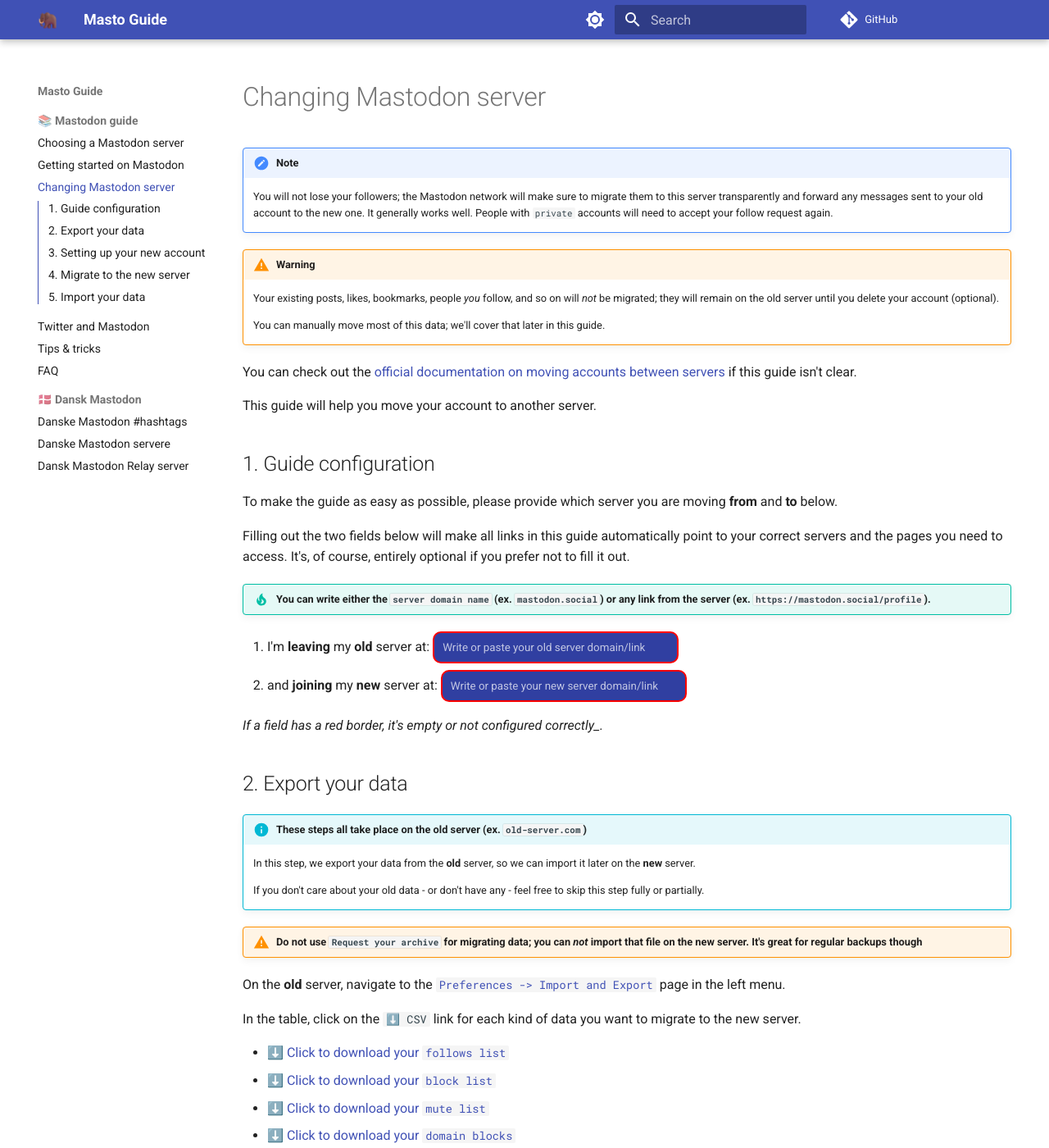
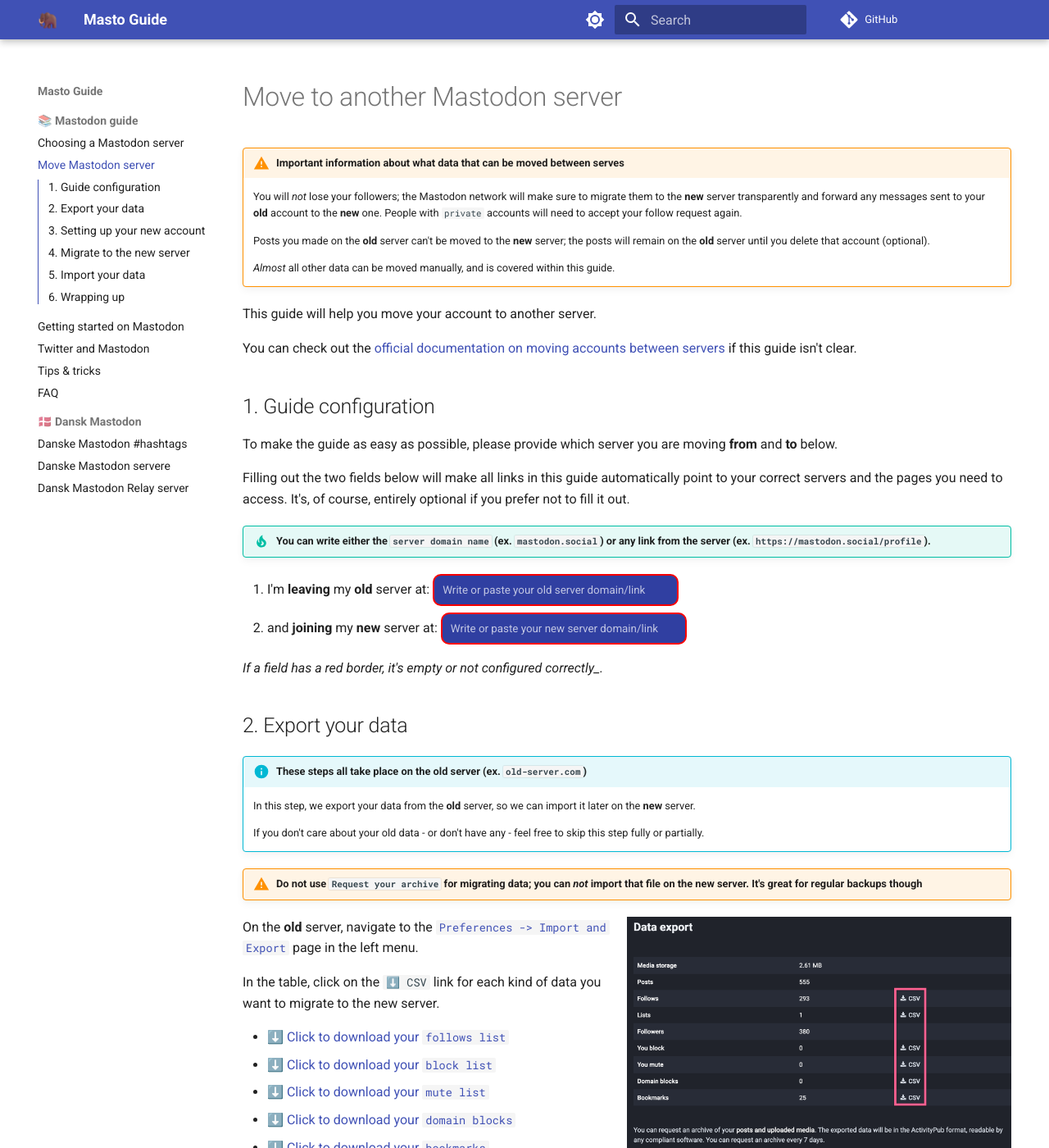
Before and after one commit to jippi/masto-guide, an MkDocs documentation site: the page built from docs/guide/move-mastodon-server.md, in a window 1280 px wide and 1400 px high. Shown: the whole window at 82% size. Built offline with MkDocs 1.6.1 and Material for MkDocs 9.7.7, drawn with Linux system fonts in a browser that asks for light colours; comment, search, counter and statistics services are not loaded; some of the changed text lies outside the part shown.

Commit message:
add images to guide
Signed-off-by: Christian Winther <jippignu@gmail.com>

```diff
--- a/docs/css/default.css
+++ b/docs/css/default.css
@@ -13,3 +13,18 @@ input.server-selector.bad {
 input.server-selector::placeholder {
     color: var(--md-primary-bg-color--light);
 }
+
+.md-typeset img[align=right] {
+    margin-bottom: 0;
+}
+.md-typeset figure {
+    display: block;
+}
+.md-typeset figcaption {
+    margin: 0;
+}
+
+figure figcaption {
+    float: right;
+    width: 50%;
+}
--- a/docs/guide/changing-server.md
+++ b/docs/guide/move-mastodon-server.md
@@ -1,18 +1,16 @@
-# Changing Mastodon server
+# Move to another Mastodon server
 
-!!! note Not all data will be migrated
+!!! warning "Important information about what data that can be moved between serves"
 
-    You will not lose your followers; the Mastodon network will make sure to migrate them to this server transparently and forward any messages sent to your old account to the new one. It generally works well. People with `private` accounts will need to accept your follow request again.
+    You will *not* lose your followers; the Mastodon network will make sure to migrate them to the **new** server transparently and forward any messages sent to your **old** account to the **new** one. People with `private` accounts will need to accept your follow request again.
 
-!!! warning
+    Posts you made on the **old** server can't be moved to the **new** server; the posts will remain on the **old** server until you delete that account (optional).
 
-    Your existing posts, likes, bookmarks, people *you* follow, and so on will *not* be migrated; they will remain on the old server until you delete your account (optional).
+    *Almost* all other data can be moved manually, and is covered within this guide.
 
-    You can manually move most of this data; we'll cover that later in this guide.
+This guide will help you move your account to another server.
 
 You can check out the [official documentation on moving accounts between servers](https://docs.joinmastodon.org/user/moving/){target="_blank"} if this guide isn't clear.
-
-This guide will help you move your account to another server.
 
 ## 1. Guide configuration
 
@@ -36,6 +34,11 @@ Filling out the two fields below will make all links in this guide automatically
     If you don't care about your old data - or don't have any - feel free to skip this step fully or partially.
 
 !!! warning "Do not use `Request your archive` for migrating data; you can *not* import that file on the new server. It's great for regular backups though"
+
+<figure markdown>
+![Export page](img/export.png){align="right" width="50%" loading=lazy}
+<figcaption>The export data page looks like this.</figcaption>
+</figure>
 
 On the **old** server, navigate to the <a identity="old" path="/settings/export" href="#">`Preferences -> Import and Export`</a> page in the left menu.
 
@@ -64,11 +67,18 @@ Note that the following can't be imported:
 
     This step configures your **new** account to accept the account migration from the **old** server as well as copying your profile information.
 
+<figure markdown>
+![Export page](img/account-alias.png){align="right" width="50%" loading=lazy}
+<figcaption>The migrate account page has important warning that you should read carefully.</figcaption>
+</figure>
+
 1. If you haven't already, <a identity="new" target="_blank" path="/auth/sign_up">create an account on the **new** server.</a>
 1. Create an account alias on **new** server.
     1. <a identity="new" target="_blank" path="/settings/aliases">`Preferences -> Profile -> (scroll to the bottom) "Moving from a different account"`</a>
     <br />
-    **Important** You need to add the *full* username you used on the **old** server (ex. <span identity="old" tag="code" prefix="@your-user@" default="old-server.com"></span>).
+    You need to add the *full* username from your **old** server
+    <br />
+    ex. <span identity="old" tag="code" prefix="your-user@" default="old-server.com"></span>.
 1. Your new account on the **new** server is probably a bit empty. No `bio`, `profile picture` and so on. This is an excellent time to copy this over from your **old** account.
     1. <a identity="old" target="_blank" path="/settings/profile">Open your **old** account (`Preferences -> Profile`)</a>
     1. <a identity="new" target="_blank" path="/settings/profile">Open your **new** account (`Preferences -> Profile`)</a>
@@ -84,11 +94,14 @@ Note that the following can't be imported:
 
 !!! info "These steps all take place on the **old** server (ex. <span identity="old" tag="code" default="old-server.com"></span>)"
 
-    This still will move all your followers to the new server.
-
-    This is transparent to your followers, and neither they nor you need to take any additional manual steps beyond what's covered in this guide.
+    This still will move all your followers to the new server. The change is transparent to your followers, and neither they nor you need to take any additional manual steps beyond what's covered in this guide.
 
 !!! warning "Please read the warning text on the *migration page* to make sure you are okay with the consequences."
+
+<figure markdown>
+![Migrate Account Page](img/migrate-account.png){align=right width=50% loading=lazy}
+<figcaption>The <code>Account Migration</code> page has important warning that you should read carefully.</figcaption>
+</figure>
 
 1. Navigate to <a identity="old" target="_blank" path="/settings/migration">`Preferences -> Profile -> (scroll to the bottom) "Move to a different account"`</a>
     <br />
@@ -108,9 +121,16 @@ Note that the following can't be imported:
 
 !!! info "These steps all take place on the **new** server (ex. <span identity="new" tag="code" default="new-server.com"></span>)"
 
+<figure markdown>
+![Import data on the new server](img/import.png){align=right width=50% loading=lazy}
+<figcaption>The import page should look like this.</figcaption>
+</figure>
+
 1. Navigate to <a identity="new" target="_blank" path="/settings/import">`Preferences -> Import and export -> Import`</a>
 1. For *each* option in the `Import type` dropdown, do the following
-    1. Select the `Import type` you wish to import (I would recommend taking them in the order they appear in the dropdown)
+    1. Select the `Import type` you wish to import.
+        <br />
+        I would recommend taking them in the order they appear in the dropdown
     1. Select the file you exported corresponding to the `Import type` you selected by clicking the file input (`Choose file`)
         1. `Following list` file is called something like `follows.csv` in your Downloads folder
         1. `Blocking list` file is called something like `blocks.csv` in your Downloads folder
@@ -125,3 +145,11 @@ Note that the following can't be imported:
     All your data has now been imported to the new server, and things should really start to look and feel like home again.
 
     In the next, and final, step, we'll set up your profile information on the new server.
+
+## 6. Wrapping up
+
+Now that you are all set up on your new server, check out these guides
+
+* [Getting started on Mastodon](getting-started-on-mastodon.md)
+* [Tips and Tricks](tips.md)
+* [Twitter and Mastodon](twitter-and-mastodon.md)
--- a/mkdocs.yml
+++ b/mkdocs.yml
@@ -1,7 +1,7 @@
 site_name: Masto Guide
 repo_url: https://github.com/jippi/masto-guide
 edit_uri: blob/main/docs/
-site_description: "MastoGuides goal is to help everyone learn about Mastodon"
+site_description: "The MastoGuide goal is to help everyone learn about Mastodon"
 site_author: "Jippi"
 site_url: https://guide.toot.as/
 
@@ -9,6 +9,10 @@ plugins:
   - social
   - search
   - macros
+  - glightbox
+  - redirects:
+      redirect_maps:
+        "guide/changing-server.md": "guide/move-mastodon-server.md"
 
 extra_css:
   - css/default.css
@@ -64,8 +68,8 @@ theme:
 nav:
   - 📚 Mastodon guide:
       - guide/choosing-a-server.md
+      - "Move Mastodon server": guide/move-mastodon-server.md
       - guide/getting-started-on-mastodon.md
-      - guide/changing-server.md
       - guide/twitter-and-mastodon.md
       - guide/tips.md
       - guide/faq.md
```
Also changed, not shown: other parts of docs/guide/move-mastodon-server.md (+1 -1 lines), docs/guide/faq.md (+1 -1 lines), docs/guide/getting-started-on-mastodon.md (+1 -1 lines), docs/index.md (+1 -1 lines), docs/guide/img/account-alias.png (added), docs/guide/img/export.png (added), docs/guide/img/import.png (added), docs/guide/img/migrate-account.png (added), docs/guide/img/signup.png (added), 3 other files.
